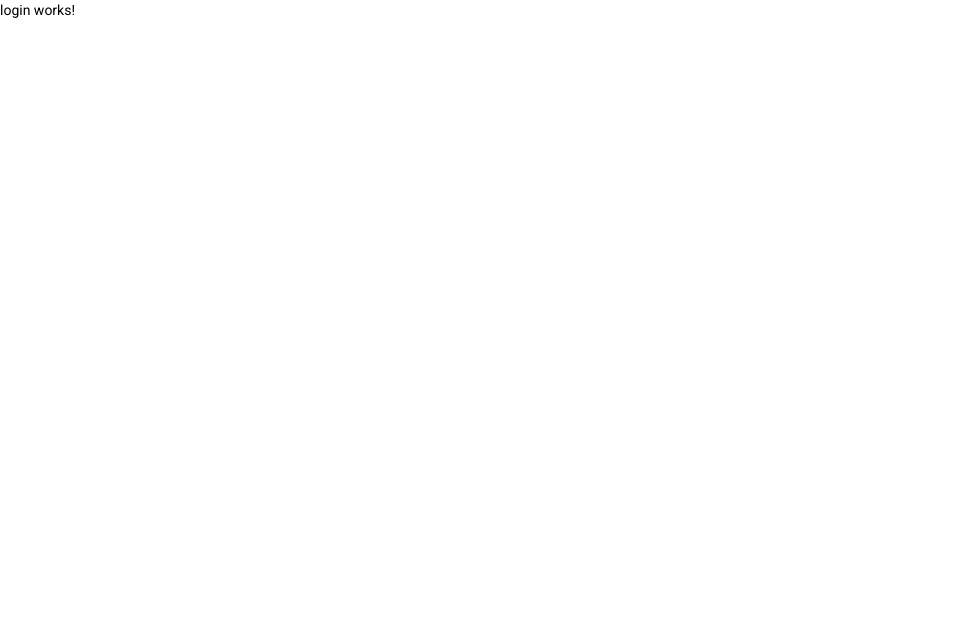
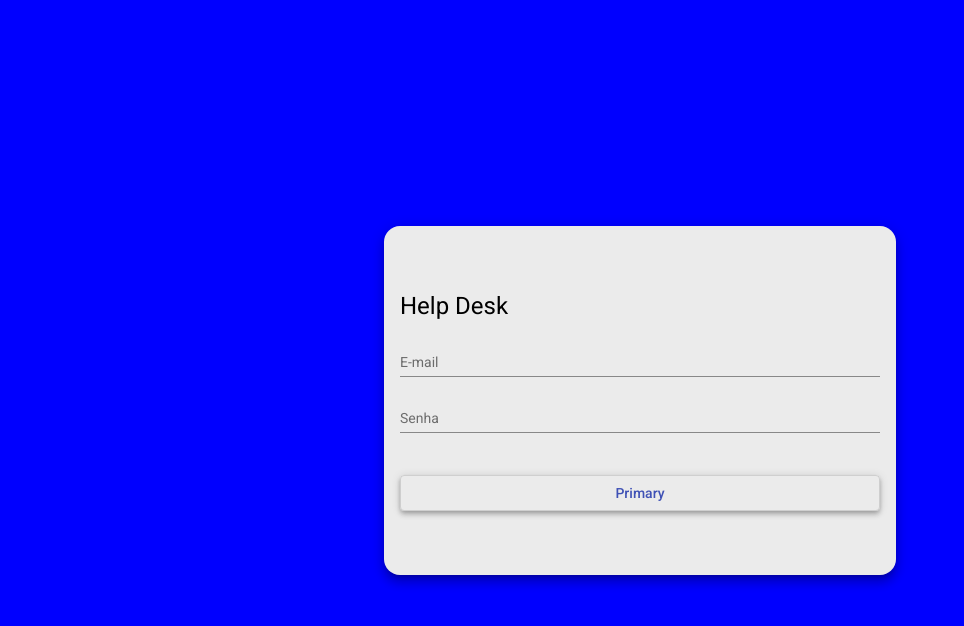
Before and after one commit to LuizFelipeBotiniSilvestro/helpdesk_front, an Angular app: page /login in a window 1280 px wide. Shown: the top 626 px of the page, without its empty margins (0-964 px from the left). Built offline with nearby package versions, Linux system fonts and the light colour scheme.

Commit message:
HTML e CSS para login

```diff
--- a/src/app/components/login/login.component.css
+++ b/src/app/components/login/login.component.css
@@ -0,0 +1,34 @@
+.container {
+    height: 100%;
+    background-color: blue;
+    display: flex;
+    align-items: center;
+    justify-content: center;
+}
+
+.form {
+    width: 30rem;
+    margin: auto;
+    background-color: rgb(235, 235, 235);
+    padding: 4rem 1rem;
+    border-radius: 1rem;
+}
+
+.h1 {
+    width: 100%;
+    text-align: center;
+}
+
+.full-width {
+    width: 100%;
+}
+
+img {
+    height: 15rem;
+    width: 100%;
+    margin: 1.5rem auto 1.5rem auto;
+}
+
+button {
+    margin-top: 1.5rem;
+}
--- a/src/app/components/login/login.component.html
+++ b/src/app/components/login/login.component.html
@@ -1 +1,20 @@
-<p>login works!</p>
+<div class="container">
+
+    <form class="form mat-elevation-z8">
+
+        <h1>Help Desk</h1>
+
+        <mat-form-field class="full-width">
+          <mat-label>E-mail</mat-label>
+          <input matInput placeholder="Ex. fulano@email.com">
+        </mat-form-field>
+
+        <mat-form-field class="full-width">
+            <mat-label>Senha</mat-label>
+            <input type="password" matInput placeholder="Ex. 123">
+        </mat-form-field>
+
+        <button class="full-width mat-elevation-z4" mat-stroked-button color="primary">Primary</button>
+      </form>
+
+</div>
```
